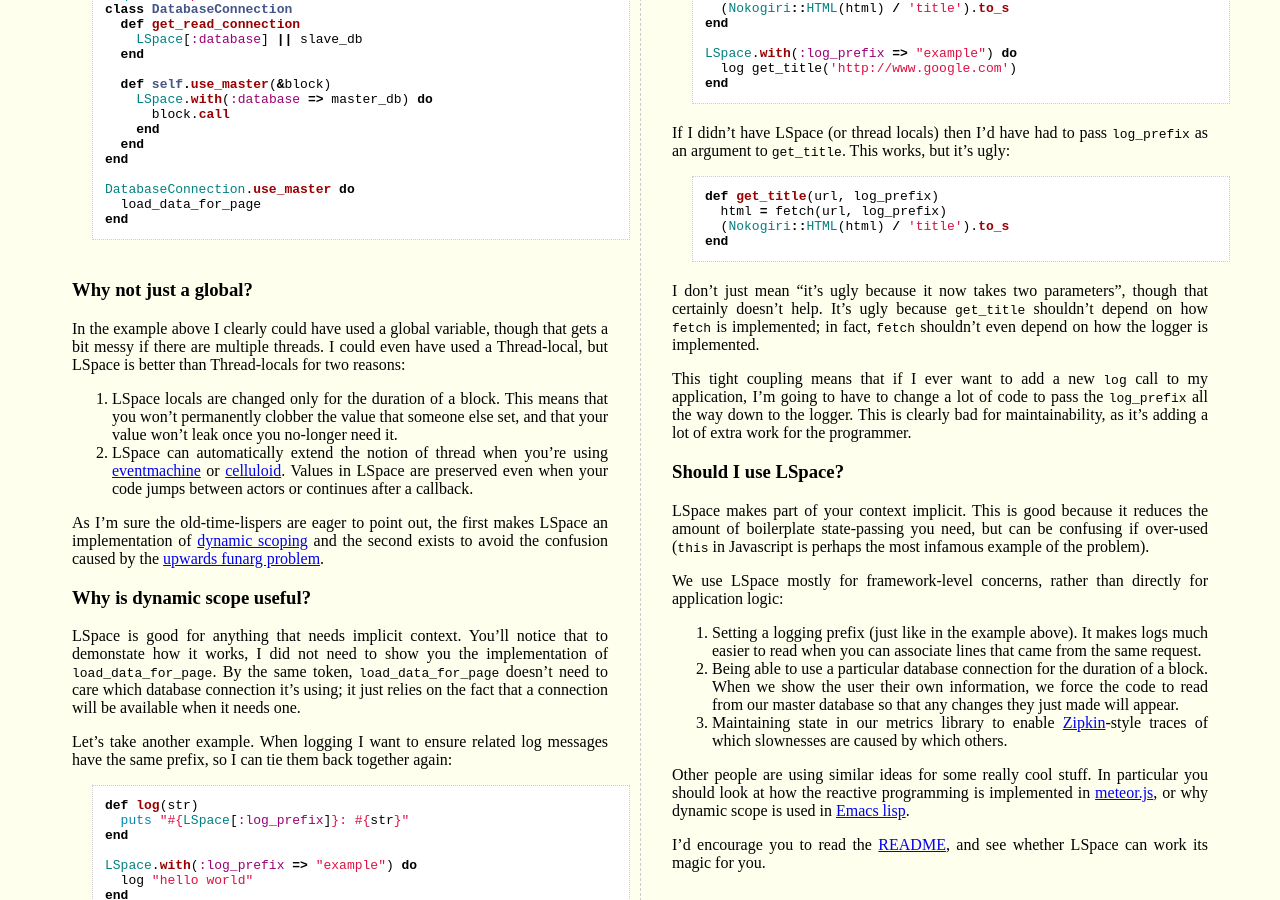
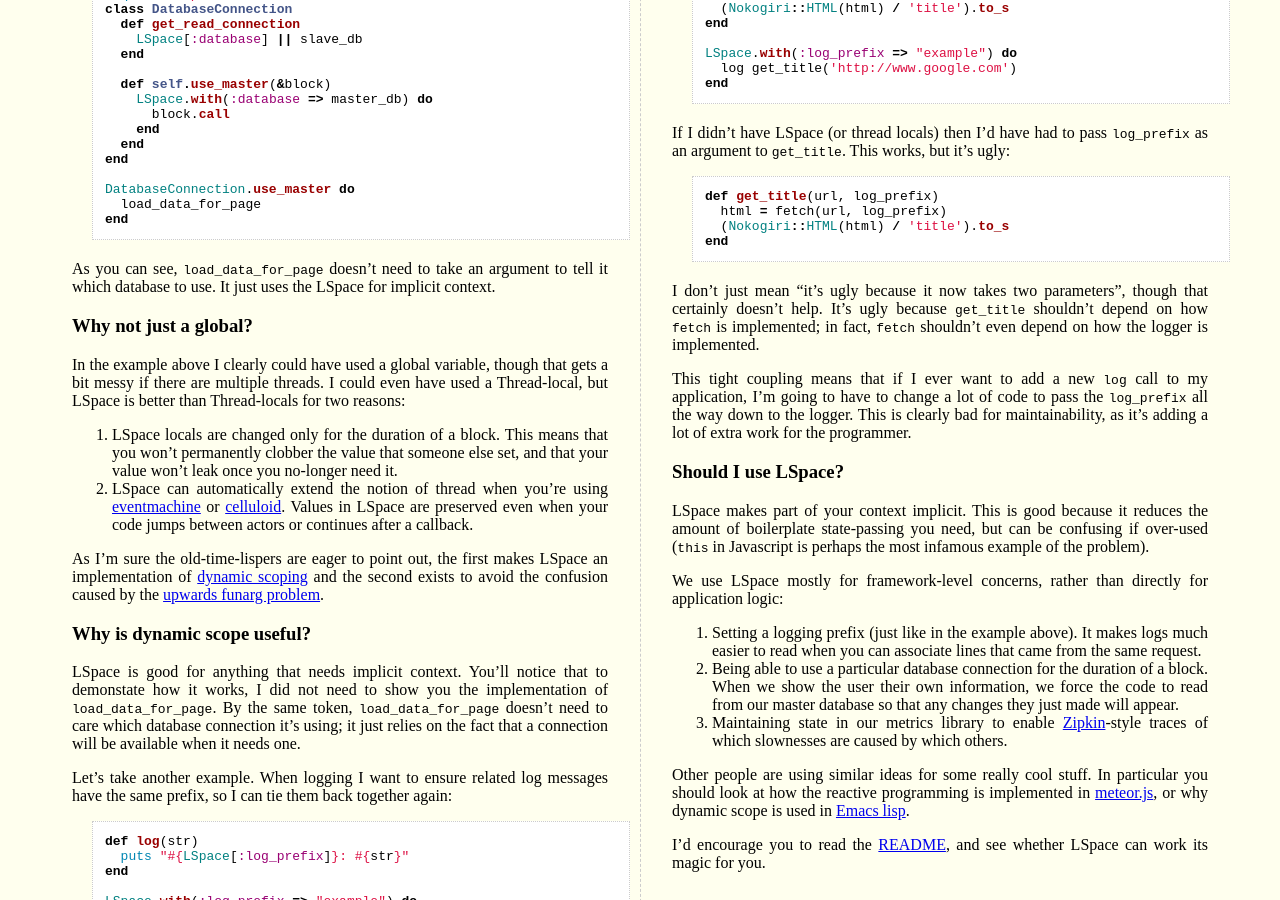
Before and after one commit to ConradIrwin/conradirwin.github.com, a Jekyll site: the page built from _posts/2012-12-01-lspace.md, in a window 1280 px wide and 900 px high, scrolled down 344 px. Built offline with Jekyll 4.4.1, drawn with Linux system fonts in a browser that asks for light colours; Markdown is read by kramdown in place of the engine named in the settings; comment, search, counter and statistics services are not loaded.

Commit message:
Summarise code example

```diff
--- a/_posts/2012-12-01-lspace.md
+++ b/_posts/2012-12-01-lspace.md
@@ -36,6 +36,9 @@ DatabaseConnection.use_master do
   load_data_for_page
 end
 {% endhighlight %}
+
+As you can see, `load_data_for_page` doesn't need to take an argument to tell it which
+database to use. It just uses the LSpace for implicit context.
 
 Why not just a global?
 ======================
```
